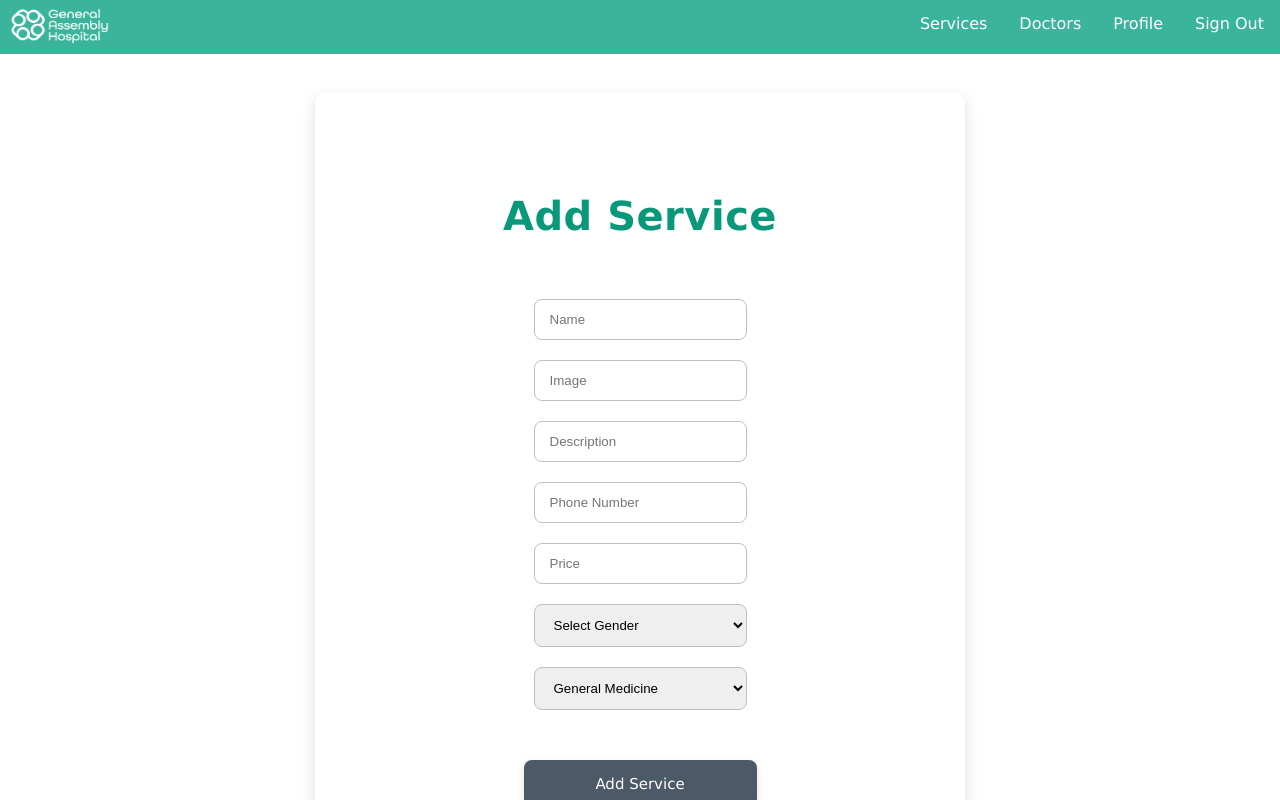
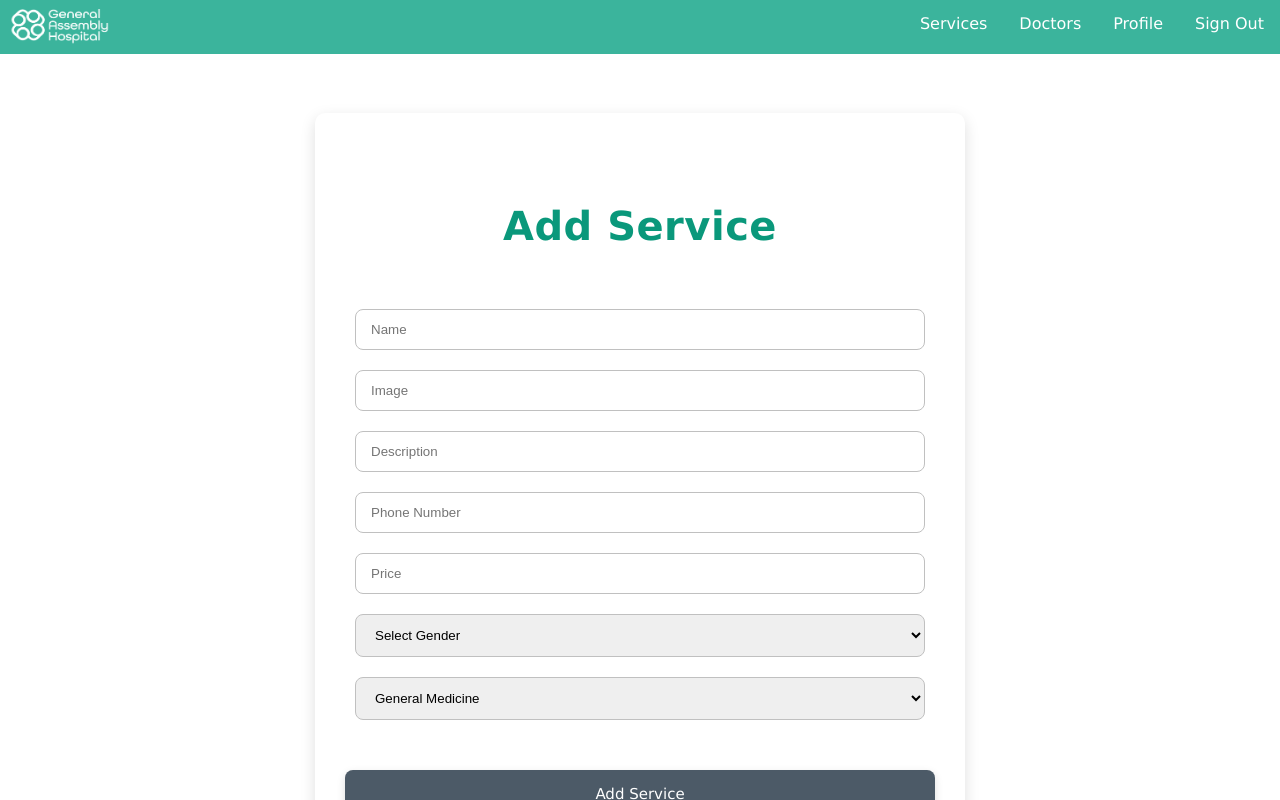
Before and after one commit to TasneemAlhelli/hospital-platform, a React (Vite) app: page /add-service in a window 1280 px wide. Shown: the top 800 px of the page. Built offline with nearby package versions, Linux system fonts and the light colour scheme.

Commit message:
Edited Add service

```diff
--- a/src/App3.css
+++ b/src/App3.css
@@ -151,38 +151,31 @@
   font-family: "Lucida Sans", sans-serif;
   color: #4c5a67;
 }
-************
-
-
-.addDocSection {
+.addServSection {
   margin-top: 130px;
   margin-bottom: 130px;
   height: 750px;
   display: flex;
-  flex-direction: column;
   align-items: center;
   justify-content: center;
+  align-content: center;
 }
 
-.addDocForm-container {
+.addServForm-container {
   width: 650px;
   background-color: #fff;
   box-shadow: rgba(0, 0, 0, 0.13) 0px 5px 15px;
   border-radius: 10px;
   box-sizing: border-box;
-  padding: 90px 30px;
+  padding: 80px 30px;
 }
 
-.addDocForm {
+.addServForm {
   display: flex;
   flex-direction: column;
-  flex-wrap: wrap;
-  justify-content: space-between;
-  align-items: stretch;
-  align-content: center;
 }
 
-.addDocInput {
+.addServInput {
   border-radius: 8px;
   border: 1px solid #c0c0c0;
   outline: 0 !important;
@@ -191,7 +184,7 @@
   margin: 10px;
 }
 
-.addDocTitle {
+.addServTitle {
   color: #0a987b;
   text-align: center;
   font-family: "Lucida Sans", sans-serif;
@@ -202,9 +195,8 @@
   letter-spacing: 0.5px;
 }
 
-.addDoc-form-btn {
+.addServ-form-btn {
   margin-top: 40px;
-  margin-bottom: 20px;
   padding: 15px 15px;
   font-family: "Lucida Sans", sans-serif;
   font-size: 15px;
@@ -217,13 +209,6 @@
   box-shadow: rgba(0, 0, 0, 0.13) 0px 3px 8px;
 }
 
-.timeSec {
-  font-family: "Lucida Sans", sans-serif;
-  color: #4c5a67;
-}
-
-
-************
 .editProfile-form {
   display: flex;
   flex-direction: column;
--- a/src/pages/AddService.jsx
+++ b/src/pages/AddService.jsx
@@ -30,16 +30,16 @@ const AddService = () => {
     addService(service)
   }
   return (
-    <div className="addDocSection">
-      <div className="addDocForm-container">
-        <p class="addDocTitle"> Add Service</p>
+    <div className="addServSection">
+      <div className="addServForm-container">
+        <p class="addServTitle"> Add Service</p>
         <div>
-          <form onSubmit={handelSubmit} class="addDocForm">
+          <form onSubmit={handelSubmit} class="addServForm">
             <label htmlFor="name"></label>
             <input
               id="name"
               type="text"
-              class="addDocInput"
+              class="addServInput"
               placeholder="Name"
               onChange={handleChange}
               value={service.name}
@@ -48,7 +48,7 @@ const AddService = () => {
             <input
               id="image"
               type="text"
-              class="addDocInput"
+              class="addServInput"
               placeholder="Image"
               onChange={handleChange}
               value={service.image}
@@ -57,7 +57,7 @@ const AddService = () => {
             <input
               id="description"
               type="text"
-              class="addDocInput"
+              class="addServInput"
               placeholder="Description"
               onChange={handleChange}
               value={service.description}
@@ -66,7 +66,7 @@ const AddService = () => {
             <input
               id="phone"
               type="text"
-              class="addDocInput"
+              class="addServInput"
               placeholder="Phone Number"
               onChange={handleChange}
               value={service.phone}
@@ -75,7 +75,7 @@ const AddService = () => {
             <input
               id="price"
               type="Number"
-              class="addDocInput"
+              class="addServInput"
               placeholder="Price"
               onChange={handleChange}
               value={service.price}
@@ -84,7 +84,7 @@ const AddService = () => {
             <select
               onChange={handleChange}
               id="gender"
-              class="addDocInput"
+              class="addServInput"
               value={service.genderInterest}
             >
               <option value="" selected disabled>
@@ -97,7 +97,7 @@ const AddService = () => {
             <label htmlFor="specialization"></label>
             <select
               id="specialization"
-              class="addDocInput"
+              class="addServInput"
               placeholder="Specialization"
               onChange={handleChange}
               value={service.specialization}
@@ -108,7 +108,7 @@ const AddService = () => {
                 </option>
               ))}
             </select>
-            <button type="submit" className="addDoc-form-btn">Add Service</button>
+            <button type="submit" className="addServ-form-btn">Add Service</button>
           </form>
         </div>
       </div>
```
